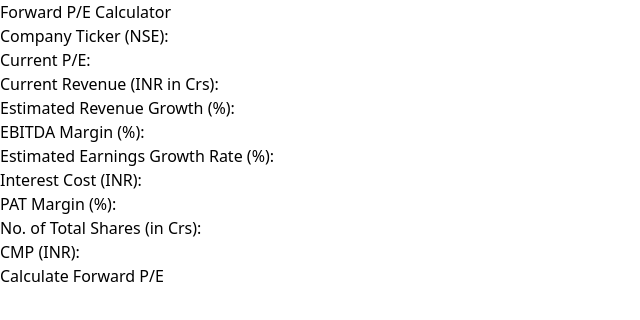
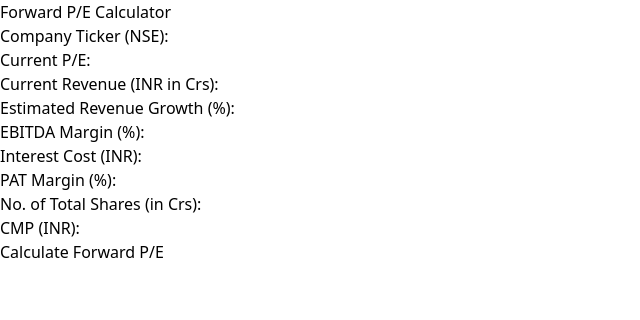
Before and after one commit to Achyutem/Projects, a React (Vite) app: page / in a window 1280 px wide. Shown: the top 320 px of the page, without its empty margins (0-640 px from the left). Built offline with nearby package versions, Linux system fonts and the light colour scheme.

Commit message:
fixed peg

```diff
--- a/src/forwardPE/forwardPe.tsx
+++ b/src/forwardPE/forwardPe.tsx
@@ -13,7 +13,6 @@
   const [forwardPe, setForwardPe] = useState<number | null>(null);
   const [forwardEps, setForwardEps] = useState<number | null>(null);
   const [showInputs, setShowInputs] = useState<boolean>(true);
-  const [earningsGrowthRate, setEarningsGrowthRate] = useState<string>("");
   const [pegRatio, setPegRatio] = useState<number | null>(null);
 
   const calculateForwardPE = () => {
@@ -23,10 +22,9 @@
     const ebitda = estimatedRevenue * (parseFloat(ebitdaMargin || "0") / 100);
     const adjustedEbitda = ebitda - parseFloat(interestCost || "0");
     const pat = adjustedEbitda * (parseFloat(patMargin || "0") / 100);
-    const eps = pat / parseFloat(sharesOutstanding || "0");
+    const eps = pat / (parseFloat(sharesOutstanding || "0") || 1);
     const forwardPE = parseFloat(cmp || "0") / eps;
-    const growthRate = parseFloat(earningsGrowthRate || "0");
-    const pegRatio = growthRate > 0 ? forwardPE / growthRate : null;
+    const pegRatio = eps > 0 ? forwardPE / eps : null;
 
     setForwardEps(eps);
     setForwardPe(forwardPE);
@@ -36,95 +34,180 @@
 
   return (
     <div className="min-h-screen bg-gray-100 p-4 sm:p-6">
-      <div className="max-w-screen-lg mx-auto bg-white rounded-lg shadow-lg p-6 sm:p-8">
-        <h1 className="text-2xl sm:text-3xl font-bold text-center text-indigo-600 mb-6">
+      <div className="max-w-4xl mx-auto bg-white rounded-lg shadow-lg p-4 sm:p-8">
+        <h1 className="text-2xl sm:text-3xl font-bold text-center text-indigo-600 mb-6 sm:mb-8">
           Forward P/E Calculator
         </h1>
         {showInputs ? (
-          <div className="grid grid-cols-1 sm:grid-cols-2 gap-4">
-            {[
-              { label: "Company Ticker (NSE)", value: ticker, set: setTicker },
-              { label: "Current P/E", value: peRatio, set: setPeRatio },
-              {
-                label: "Current Revenue (INR in Crs)",
-                value: currentRevenue,
-                set: setCurrentRevenue,
-              },
-              {
-                label: "Estimated Revenue Growth (%)",
-                value: revenueGrowth,
-                set: setRevenueGrowth,
-              },
-              {
-                label: "EBITDA Margin (%)",
-                value: ebitdaMargin,
-                set: setEbitdaMargin,
-              },
-              {
-                label: "Estimated Earnings Growth Rate (%)",
-                value: earningsGrowthRate,
-                set: setEarningsGrowthRate,
-              },
-              {
-                label: "Interest Cost (INR)",
-                value: interestCost,
-                set: setInterestCost,
-              },
-              { label: "PAT Margin (%)", value: patMargin, set: setPatMargin },
-              {
-                label: "No. of Total Shares (in Crs)",
-                value: sharesOutstanding,
-                set: setSharesOutstanding,
-              },
-              { label: "CMP (INR)", value: cmp, set: setCmp },
-            ].map(({ label, value, set }, idx) => (
-              <div key={idx}>
+          <div className="space-y-4 sm:space-y-6">
+            <div>
               <label className="block text-gray-700 font-bold">
-                  {label}:
+                Company Ticker (NSE):
               </label>
               <input
                 type="text"
-                  value={value}
-                  onChange={(e) => set(e.target.value)}
-                  className="w-full p-3 mt-2 border border-gray-300 rounded-lg focus:outline-none focus:ring-2 focus:ring-indigo-500"
+                value={ticker}
+                onChange={(e) => setTicker(e.target.value)}
+                className="w-full p-2 sm:p-3 mt-2 border border-gray-300 rounded-lg focus:outline-none focus:ring-2 focus:ring-indigo-500"
               />
             </div>
-            ))}
+            <div>
+              <label className="block text-gray-700 font-bold">
+                Current P/E:
+              </label>
+              <input
+                type="number"
+                value={peRatio}
+                onChange={(e) => setPeRatio(e.target.value)}
+                className="w-full p-2 sm:p-3 mt-2 border border-gray-300 rounded-lg focus:outline-none focus:ring-2 focus:ring-indigo-500"
+              />
+            </div>
+            <div>
+              <label className="block text-gray-700 font-bold">
+                Current Revenue (INR in Crs):
+              </label>
+              <input
+                type="number"
+                value={currentRevenue}
+                onChange={(e) => setCurrentRevenue(e.target.value)}
+                className="w-full p-2 sm:p-3 mt-2 border border-gray-300 rounded-lg focus:outline-none focus:ring-2 focus:ring-indigo-500"
+              />
+            </div>
+            <div>
+              <label className="block text-gray-700 font-bold">
+                Estimated Revenue Growth (%):
+              </label>
+              <input
+                type="number"
+                value={revenueGrowth}
+                onChange={(e) => setRevenueGrowth(e.target.value)}
+                className="w-full p-2 sm:p-3 mt-2 border border-gray-300 rounded-lg focus:outline-none focus:ring-2 focus:ring-indigo-500"
+              />
+            </div>
+            <div>
+              <label className="block text-gray-700 font-bold">
+                EBITDA Margin (%):
+              </label>
+              <input
+                type="number"
+                value={ebitdaMargin}
+                onChange={(e) => setEbitdaMargin(e.target.value)}
+                className="w-full p-2 sm:p-3 mt-2 border border-gray-300 rounded-lg focus:outline-none focus:ring-2 focus:ring-indigo-500"
+              />
+            </div>
+            <div>
+              <label className="block text-gray-700 font-bold">
+                Interest Cost (INR):
+              </label>
+              <input
+                type="number"
+                value={interestCost}
+                onChange={(e) => setInterestCost(e.target.value)}
+                className="w-full p-2 sm:p-3 mt-2 border border-gray-300 rounded-lg focus:outline-none focus:ring-2 focus:ring-indigo-500"
+              />
+            </div>
+            <div>
+              <label className="block text-gray-700 font-bold">
+                PAT Margin (%):
+              </label>
+              <input
+                type="number"
+                value={patMargin}
+                onChange={(e) => setPatMargin(e.target.value)}
+                className="w-full p-2 sm:p-3 mt-2 border border-gray-300 rounded-lg focus:outline-none focus:ring-2 focus:ring-indigo-500"
+              />
+            </div>
+            <div>
+              <label className="block text-gray-700 font-bold">
+                No. of Total Shares (in Crs):
+              </label>
+              <input
+                type="number"
+                value={sharesOutstanding}
+                onChange={(e) => setSharesOutstanding(e.target.value)}
+                className="w-full p-2 sm:p-3 mt-2 border border-gray-300 rounded-lg focus:outline-none focus:ring-2 focus:ring-indigo-500"
+              />
+            </div>
+            <div>
+              <label className="block text-gray-700 font-bold">
+                CMP (INR):
+              </label>
+              <input
+                type="number"
+                value={cmp}
+                onChange={(e) => setCmp(e.target.value)}
+                className="w-full p-2 sm:p-3 mt-2 border border-gray-300 rounded-lg focus:outline-none focus:ring-2 focus:ring-indigo-500"
+              />
+            </div>
             <button
               onClick={calculateForwardPE}
-              className="col-span-1 sm:col-span-2 w-full py-3 mt-4 bg-indigo-600 text-white font-semibold rounded-lg focus:outline-none hover:bg-indigo-700">
+              className="w-full py-2 sm:py-3 mt-4 sm:mt-6 bg-indigo-600 text-white font-semibold rounded-lg focus:outline-none hover:bg-indigo-700">
               Calculate Forward P/E
             </button>
           </div>
         ) : (
           <div>
-            <div className="mt-6 bg-indigo-50 p-6 rounded-lg shadow-md">
+            <div className="mt-6 sm:mt-8 bg-indigo-50 p-4 sm:p-6 rounded-lg shadow-md">
               <h2 className="text-xl sm:text-2xl font-bold text-indigo-600 mb-4">
                 Results for {ticker}
               </h2>
-              {[
-                ["Current P/E", peRatio],
-                ["Current Revenue", `${currentRevenue} Cr`],
-                ["Estimated Revenue Growth", `${revenueGrowth}%`],
-                ["EBITDA Margin", `${ebitdaMargin}%`],
-                ["Interest Cost", `₹${interestCost} Cr`],
-                ["PAT Margin", `${patMargin}%`],
-                ["No. of Shares Outstanding", `${sharesOutstanding} Cr`],
-                ["CMP", `₹${cmp}`],
-                ["Forward EPS", `₹${forwardEps?.toFixed(2)}`],
-                ["Forward P/E", forwardPe?.toFixed(2)],
-                ["PEG Ratio", pegRatio !== null ? pegRatio.toFixed(2) : "N/A"],
-              ].map(([key, value], idx) => (
-                <p
-                  key={idx}
-                  className="text-gray-800">
-                  <strong>{key}:</strong> {value}
+              <p className="text-gray-800">
+                <strong>CMP:</strong> ₹{cmp}
               </p>
-              ))}
+              <p className="text-gray-800">
+                <strong>Current P/E:</strong> {peRatio}
+              </p>
+              <p className="text-gray-800">
+                <strong>Current Revenue:</strong> {currentRevenue} Cr
+              </p>
+              <p className="text-gray-800">
+                <strong>Estimated Revenue Growth:</strong> {revenueGrowth}%
+              </p>
+              <p className="text-gray-800">
+                <strong>EBITDA Margin:</strong> {ebitdaMargin}%
+              </p>
+              <p className="text-gray-800">
+                <strong>Interest Cost:</strong> ₹{interestCost} Cr
+              </p>
+              <p className="text-gray-800">
+                <strong>PAT Margin:</strong> {patMargin}%
+              </p>
+              <p className="text-gray-800">
+                <strong>No. of Shares Outstanding:</strong> {sharesOutstanding}{" "}
+                Cr
+              </p>
+              <p className="text-gray-800">
+                <strong>Forward EPS:</strong> ₹{forwardEps?.toFixed(2)}
+              </p>
+              <p className="text-gray-800">
+                <strong>Forward P/E:</strong> {forwardPe?.toFixed(2)}
+              </p>
+              <p className="text-gray-800">
+                <strong>PEG Ratio:</strong>{" "}
+                {pegRatio !== null ? pegRatio.toFixed(2) : "N/A"}
+              </p>
+              <p>
+                <a
+                  href={`https://www.screener.in/company/${ticker}`}
+                  target="_blank"
+                  rel="noopener noreferrer"
+                  className="text-indigo-600 underline hover:text-indigo-800">
+                  View {ticker} on Screener
+                </a>
+              </p>
+              <p>
+                <a
+                  href={`https://www.tradingview.com/chart/?symbol=NSE%3A${ticker}`}
+                  target="_blank"
+                  rel="noopener noreferrer"
+                  className="text-indigo-600 underline hover:text-indigo-800">
+                  View {ticker} on TradingView
+                </a>
+              </p>
             </div>
             <button
               onClick={() => setShowInputs(true)}
-              className="w-full py-3 mt-6 bg-indigo-600 text-white font-semibold rounded-lg focus:outline-none hover:bg-indigo-700">
+              className="w-full py-2 sm:py-3 mt-4 sm:mt-6 bg-indigo-600 text-white font-semibold rounded-lg focus:outline-none hover:bg-indigo-700">
               Edit Values
             </button>
           </div>
```
Lines whose indentation alone changed are shown as unchanged.
